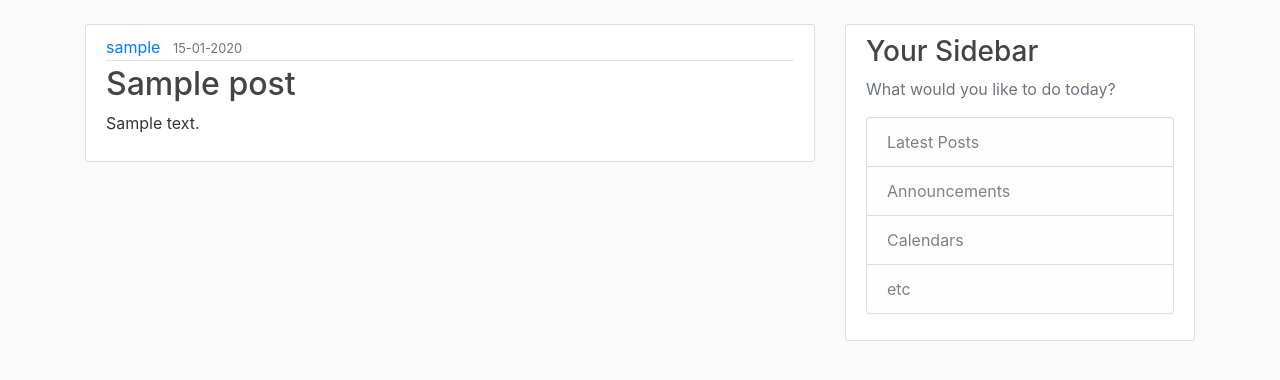
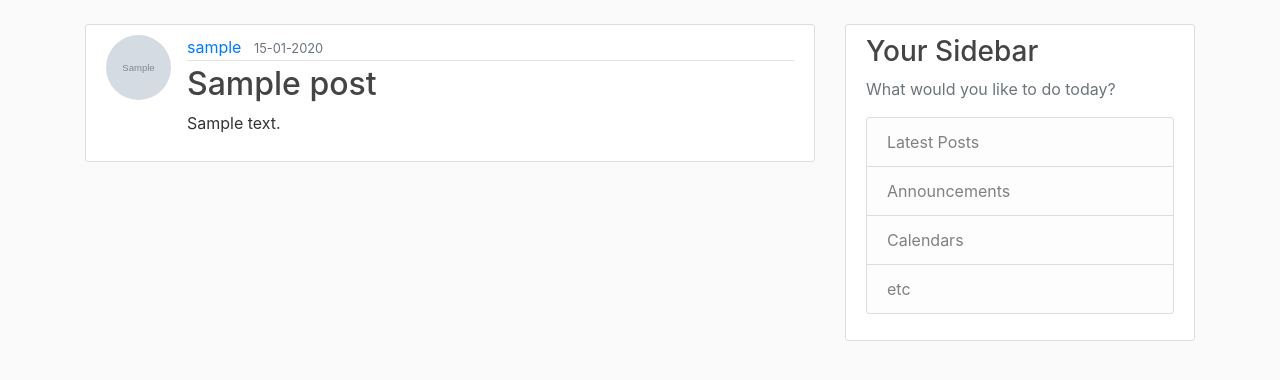
Before and after one commit to webroyit/ff59sg-RunnerBlog, a Flask app: page / in a window 1280 px wide. Shown: the part 56-436 px from the top of the page. Run offline with Flask 2, Linux system fonts and the light colour scheme; tables that the repository leaves empty hold one stand-in row (values such as "Sample post"); grey boxes marked "Sample" are stand-in pictures; some libraries are stand-ins or nearby versions.

Commit message:
Display the user image on each post on the home page

```diff
--- a/runnerblog/templates/home.html
+++ b/runnerblog/templates/home.html
@@ -2,6 +2,7 @@
 {% block content %}
     {% for post in posts %}
         <article class="media content-section">
+            <img class="rounded-circle article-img" src="{{ url_for('static', filename='profile_pics/' + post.author.image_file) }}" alt="User Photo">
             <div class="media-body">
                 <div class="article-metadata">
                     <a class="mr-2" href="#">{{ post.author.username }}</a>
```
